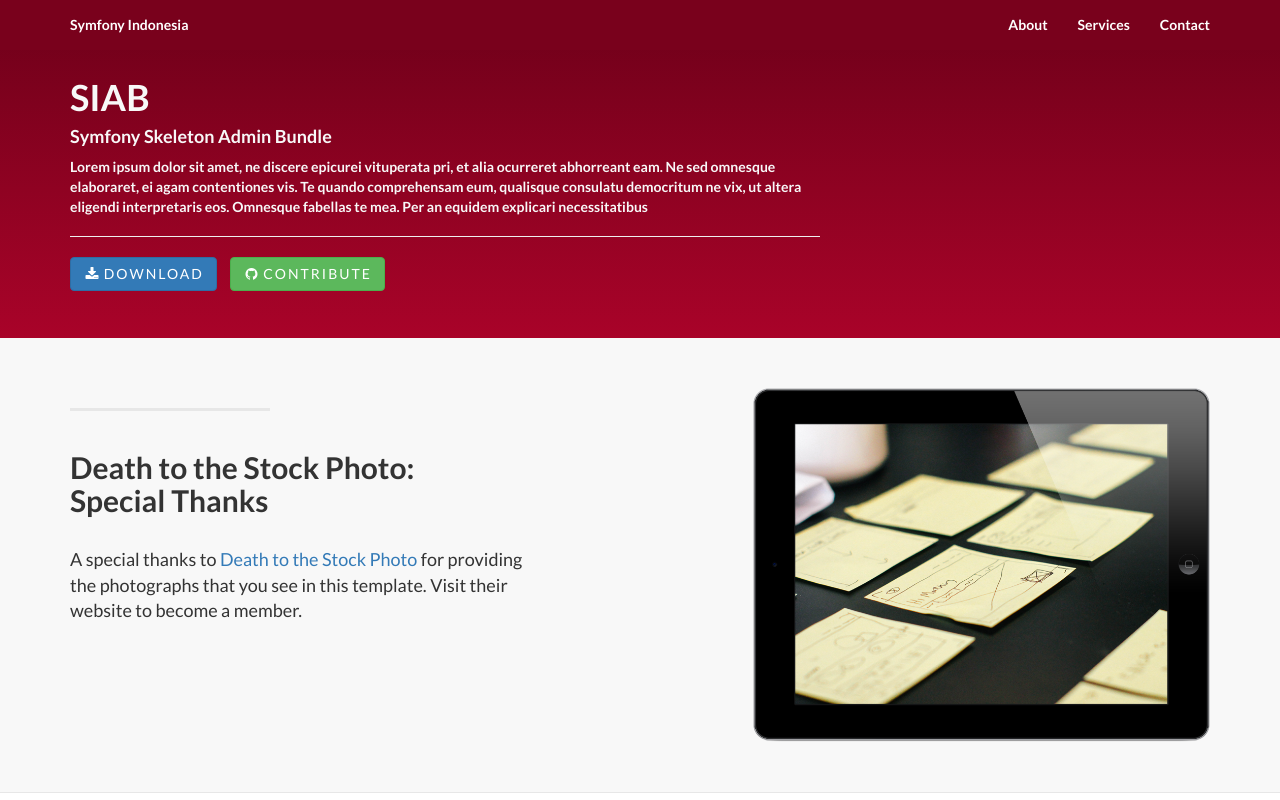
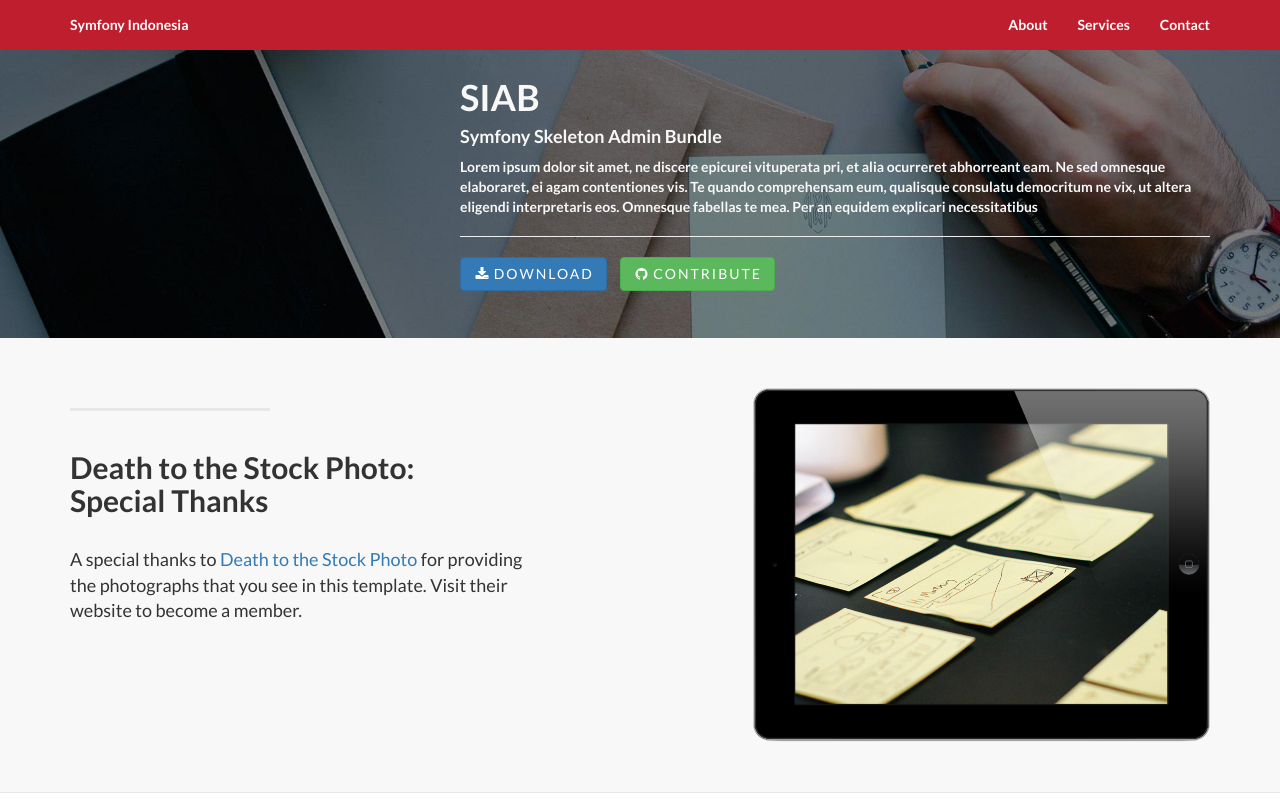
Before and after one commit to SymfonyId/SymfonyId.github.io, a website: page static/index.html in a window 1280 px wide. Shown: the top 800 px of the page. Drawn offline with nearby package versions, Linux system fonts and the light colour scheme.

Commit message:
modified header'

```diff
--- a/static/assets/css/bootstrap-custom.css
+++ b/static/assets/css/bootstrap-custom.css
@@ -5,7 +5,7 @@
 */
 
 .navbar-default {
-    background-color: #79011C;
+    background-color: #BF1E2E;
     border: none;
 }
 
@@ -23,12 +23,6 @@
     color: #f8f8f8;
     /* background: url(../img/intro-bg.jpg) no-repeat center center; */
     background-size: cover;
-    /* Permalink - use to edit and share this gradient: http://colorzilla.com/gradient-editor/#6d0019+0,8f0222+56,a90329+100 */
-    background: rgb(109,0,25); /* Old browsers */
-    background: -moz-linear-gradient(top,  rgba(109,0,25,1) 0%, rgba(143,2,34,1) 56%, rgba(169,3,41,1) 100%); /* FF3.6-15 */
-    background: -webkit-linear-gradient(top,  rgba(109,0,25,1) 0%,rgba(143,2,34,1) 56%,rgba(169,3,41,1) 100%); /* Chrome10-25,Safari5.1-6 */
-    background: linear-gradient(to bottom,  rgba(109,0,25,1) 0%,rgba(143,2,34,1) 56%,rgba(169,3,41,1) 100%); /* W3C, IE10+, FF16+, Chrome26+, Opera12+, Safari7+ */
-    filter: progid:DXImageTransform.Microsoft.gradient( startColorstr='#6d0019', endColorstr='#a90329',GradientType=0 ); /* IE6-9 */
 
 }
 
--- a/static/index.html
+++ b/static/index.html
@@ -74,6 +74,10 @@
 
 
                 <div class="row">
+
+                    <div class="col-lg-4">
+
+                    </div>
                     <div class="col-lg-8">
                         <div class="intro-message text-left">
                             <div class="page-header">
@@ -93,9 +97,6 @@
                                 </li>
                             </ul>
                         </div>
-                    </div>
-                    <div class="col-lg-4">
-
                     </div>
                 </div>
 
```
